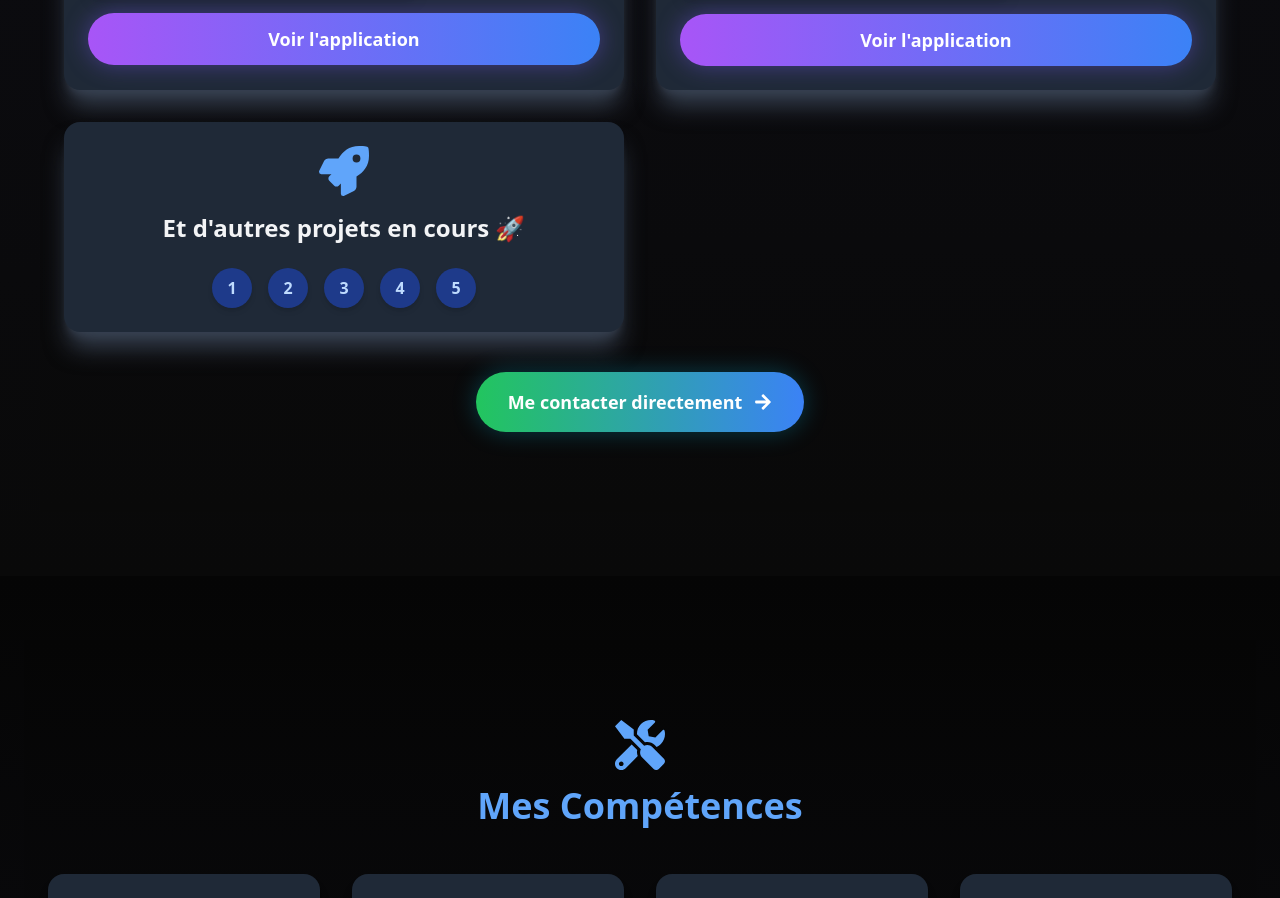
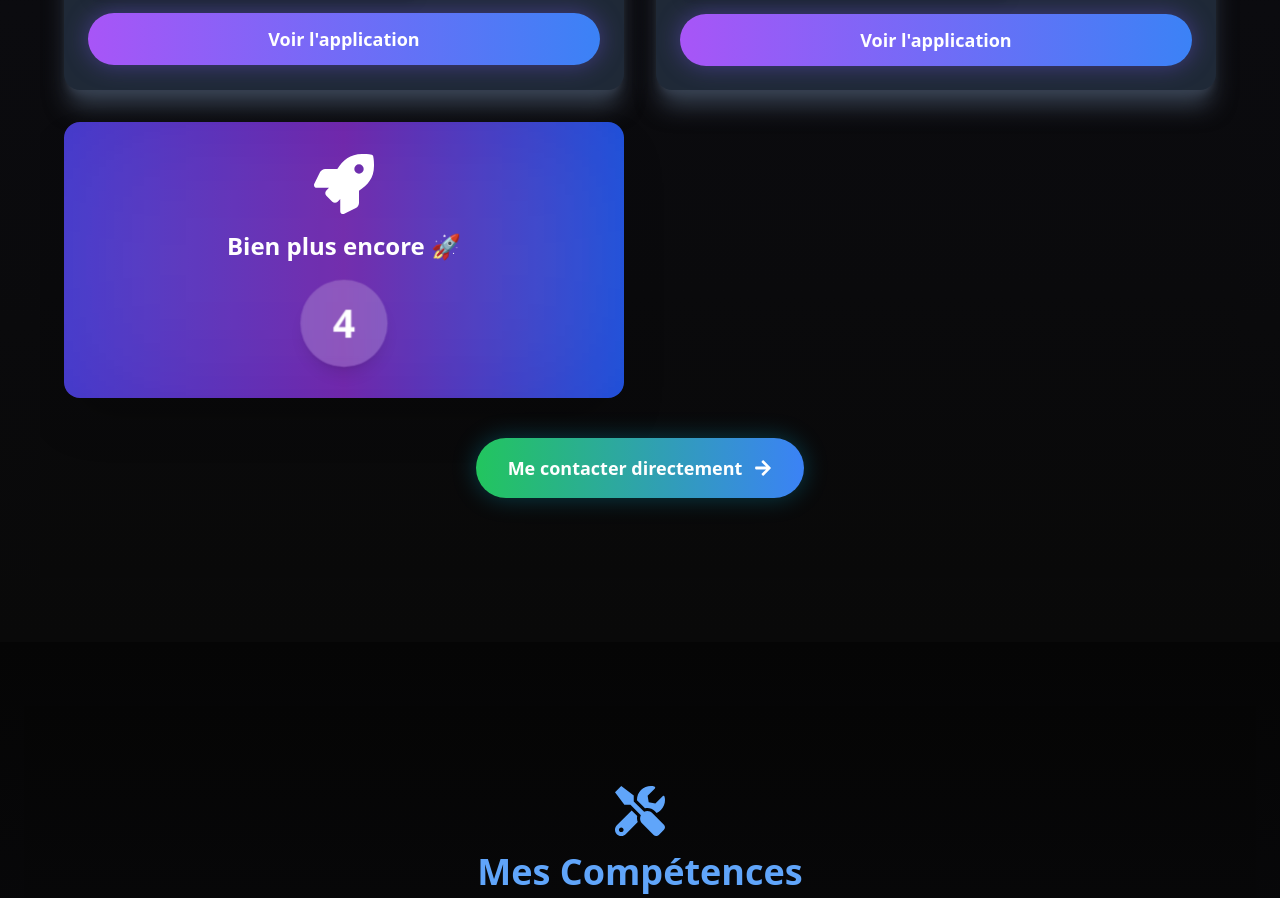
Before and after one commit to PATAWALA/myportfolio, a Next.js app: page / in a window 1280 px wide. Shown: the part 2290-3188 px from the top of the page. Built offline with nearby package versions, Linux system fonts and the light colour scheme.

Commit message:
Incrémentetion

```diff
--- a/src/app/projects/page.tsx
+++ b/src/app/projects/page.tsx
@@ -2,7 +2,7 @@
 
 import { FaArrowRight, FaDesktop, FaRocket } from "react-icons/fa";
 import { motion, useAnimation } from "framer-motion";
-import { useEffect } from "react";
+import { useEffect, useState } from "react";
 import { useInView } from "../hooks/useInview";
 
 interface Project {
@@ -26,8 +26,18 @@ interface ProjectsProps {
 export default function Projects({ title, projects_list, cta_contact }: ProjectsProps) {
   const { ref, isInView } = useInView(0.2);
   const controls = useAnimation();
+  const [counter, setCounter] = useState(1);
 
-  // Démarre l'animation des compteurs quand la section est visible
+  // Incrémentation continue
+  useEffect(() => {
+    if (isInView) {
+      const interval = setInterval(() => {
+        setCounter((prev) => (prev === 5 ? 1 : prev + 1));
+      }, 800); // vitesse du cycle (0.8s entre chaque)
+      return () => clearInterval(interval);
+    }
+  }, [isInView]);
+
   useEffect(() => {
     if (isInView) controls.start("visible");
   }, [isInView, controls]);
@@ -72,11 +82,9 @@ export default function Projects({ title, projects_list, cta_contact }: Projects
                 transition={{ delay: i * 0.2, duration: 0.6 }}
                 className="bg-white dark:bg-gray-800 rounded-2xl shadow-xl dark:shadow-gray-700 p-5 md:p-6 flex flex-col overflow-hidden hover:shadow-2xl transition-transform duration-300"
               >
-                {/* Titre + description */}
                 <h2 className="text-2xl font-semibold text-gray-800 dark:text-gray-100 mb-2">{p.title}</h2>
                 <p className="text-gray-600 dark:text-gray-300 mb-4">{p.description}</p>
 
-                {/* Tech badges */}
                 <div className="flex flex-wrap gap-2 mb-4">
                   {p.tech.map((t, idx) => (
                     <span
@@ -88,7 +96,6 @@ export default function Projects({ title, projects_list, cta_contact }: Projects
                   ))}
                 </div>
 
-                {/* GIF desktop et mobile */}
                 <div className="flex flex-col md:flex-row items-center justify-center gap-4 mb-4">
                   <div className="w-full md:w-3/4 max-w-full rounded-xl overflow-hidden shadow-lg">
                     <img src={p.desktop_gif} alt={p.desktop_alt} className="w-full h-auto object-contain" />
@@ -98,7 +105,6 @@ export default function Projects({ title, projects_list, cta_contact }: Projects
                   </div>
                 </div>
 
-                {/* Bouton CTA */}
                 <a
                   href={p.link}
                   target="_blank"
@@ -112,38 +118,36 @@ export default function Projects({ title, projects_list, cta_contact }: Projects
               </motion.div>
             ))}
 
-            {/* Nouvelle card "projets en cours" */}
+            {/* Nouvelle card avec incrémentation continue */}
             <motion.div
               initial={{ opacity: 0, y: 40 }}
               animate={isInView ? { opacity: 1, y: 0 } : {}}
               transition={{ delay: projects_list.length * 0.2, duration: 0.6 }}
-              className="bg-white dark:bg-gray-800 rounded-2xl shadow-xl dark:shadow-gray-700 p-6 flex flex-col items-center justify-center hover:shadow-2xl transition-transform duration-300"
+              className="relative bg-gradient-to-r from-indigo-500 via-purple-500 to-blue-500
+                         dark:from-indigo-700 dark:via-purple-800 dark:to-blue-700
+                         rounded-2xl shadow-2xl p-8 flex flex-col items-center justify-center
+                         overflow-hidden hover:scale-105 transition-transform duration-500"
             >
-              <FaRocket size={50} className="text-blue-500 dark:text-blue-400 mb-4" />
-              <h2 className="text-2xl font-semibold text-gray-800 dark:text-gray-100 mb-6 text-center">
-                Et d'autres projets en cours 🚀
+              {/* effet lumière */}
+              <div className="absolute inset-0 bg-white/10 blur-3xl animate-pulse" />
+
+              <FaRocket size={60} className="text-white mb-4 relative z-10" />
+              <h2 className="text-2xl font-bold text-white mb-6 text-center relative z-10">
+                Bien plus encore 🚀
               </h2>
 
-              {/* Compteurs animés */}
-              <div className="flex gap-4">
-                {[1, 2, 3, 4, 5].map((num, i) => (
-                  <motion.div
-                    key={num}
-                    initial={{ scale: 0, opacity: 0 }}
-                    animate={controls}
-                    variants={{
-                      visible: {
-                        scale: 1,
-                        opacity: 1,
-                        transition: { delay: 0.5 + i * 0.3, type: "spring", stiffness: 200 },
-                      },
-                    }}
-                    className="w-10 h-10 flex items-center justify-center bg-blue-100 dark:bg-blue-900 text-blue-600 dark:text-blue-200 rounded-full font-bold shadow-md"
-                  >
-                    {num}
-                  </motion.div>
-                ))}
-              </div>
+              {/* Chiffre animé avec rebond */}
+              <motion.div
+                key={counter}
+                initial={{ scale: 0, opacity: 0, y: 30 }}
+                animate={{ scale: 1, opacity: 1, y: 0 }}
+                exit={{ scale: 0, opacity: 0, y: -30 }}
+                transition={{ type: "spring", stiffness: 300, damping: 10 }}
+                className="w-20 h-20 flex items-center justify-center bg-white/20 text-white text-4xl
+                           rounded-full font-bold shadow-lg relative z-10 backdrop-blur-sm"
+              >
+                {counter}
+              </motion.div>
             </motion.div>
           </>
         ) : (
@@ -153,7 +157,7 @@ export default function Projects({ title, projects_list, cta_contact }: Projects
         )}
       </motion.div>
 
-      {/* Bouton pour contacter */}
+      {/* Bouton Contact */}
       <div className="flex justify-center mt-10">
         <a
           href="#contact"
```
